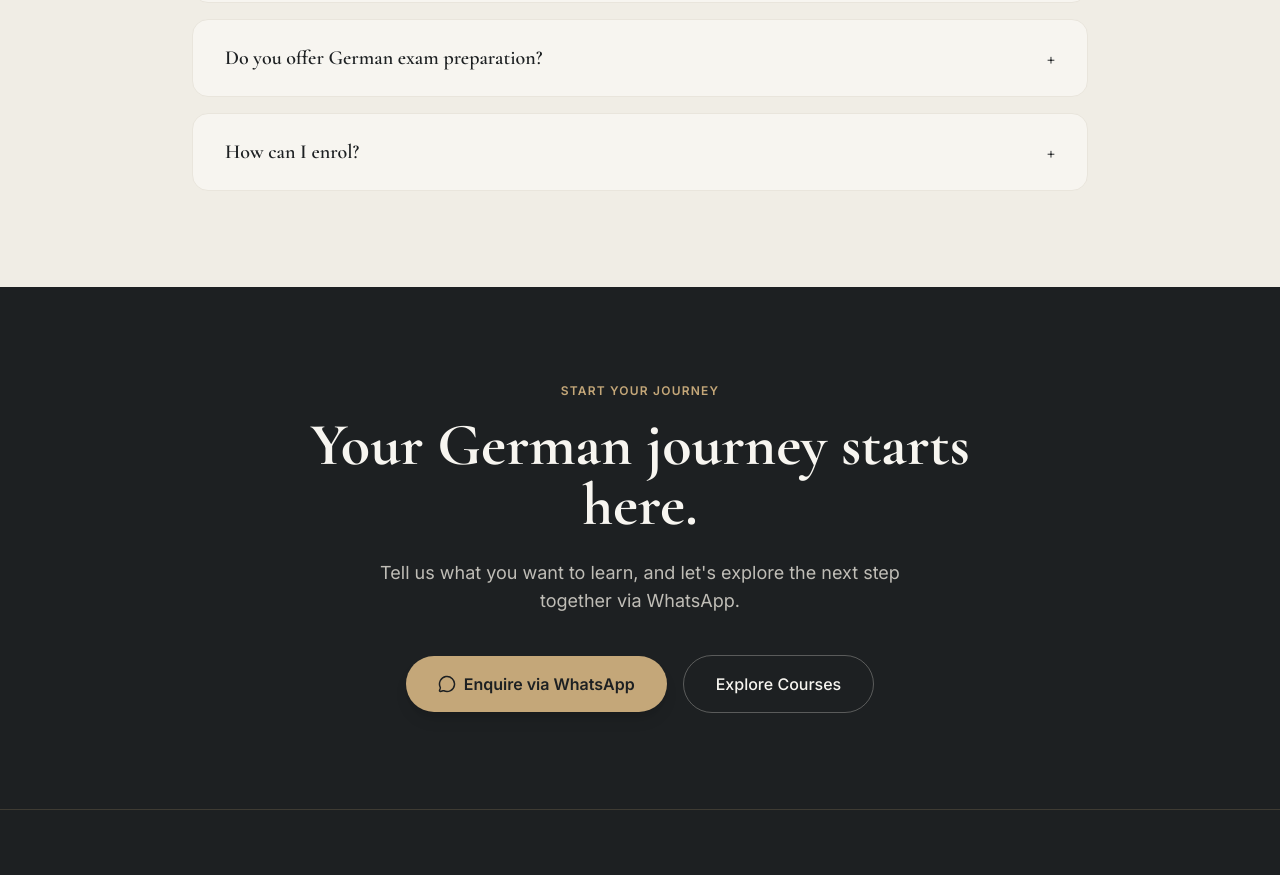
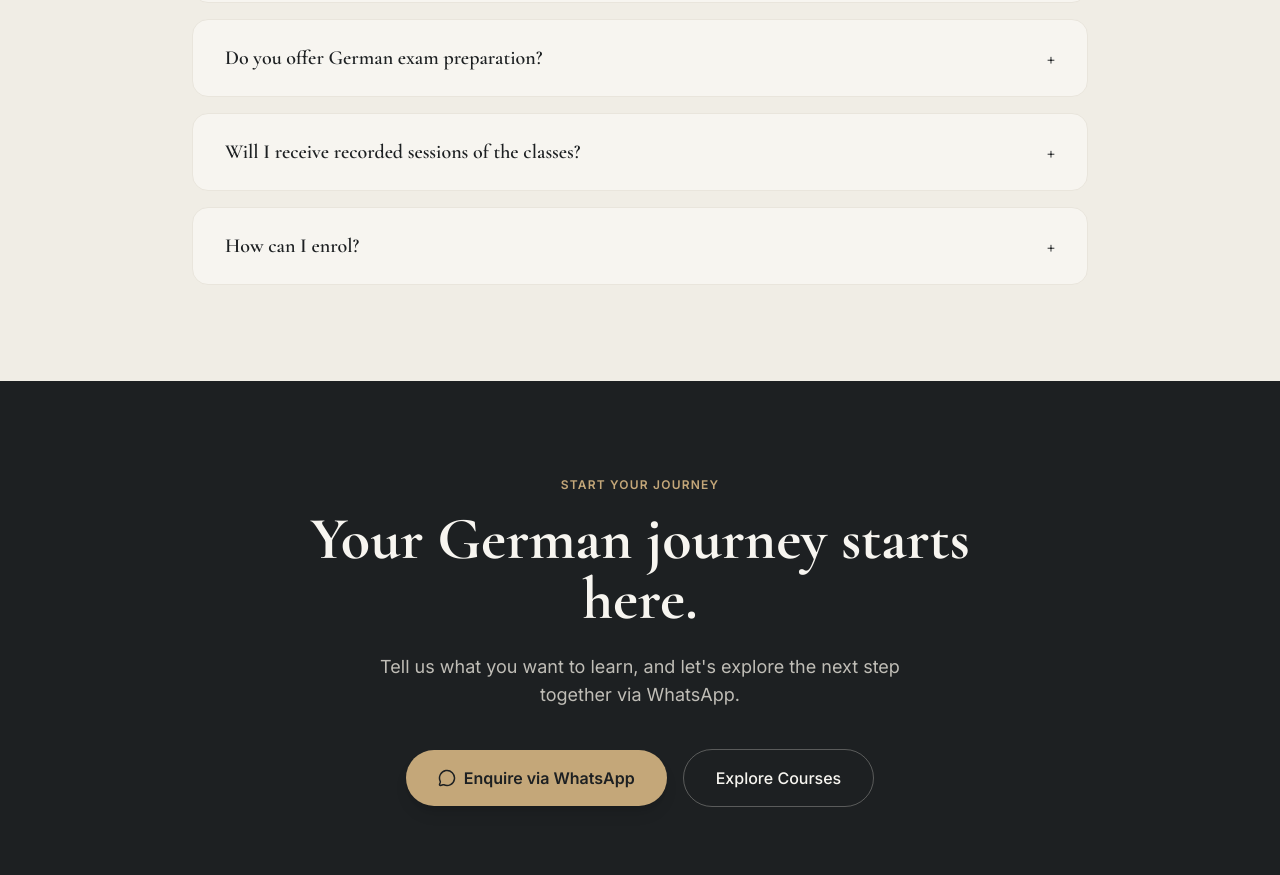
Before and after one commit to hia92373-dot/learning-panorama, a React (Vite) app: page / in a window 1280 px wide. Shown: the part 5100-5975 px from the top of the page. Built offline with nearby package versions, Linux system fonts and the light colour scheme.

Commit message:
Add FAQ about recorded sessions for absences, update enrolment FAQ
Co-Authored-By: Claude Opus 5.5 <noreply@anthropic.com>

```diff
--- a/src/App.jsx
+++ b/src/App.jsx
@@ -90,8 +90,12 @@ export default function App() {
       a: "Yes, our structured progression equips you with the grammar, vocabulary, and conversational fluency needed for standard Goethe or Telc examinations."
     },
     {
+      q: "Will I receive recorded sessions of the classes?",
+      a: "Recorded sessions are provided specifically for instances where a student is absent. We do not provide daily recordings for every session to encourage live interaction and consistent attendance."
+    },
+    {
       q: "How can I enrol?",
-      a: "Simply click 'Enquire Now' on any course or page to fill out our quick enquiry form, which connects you directly to our team via WhatsApp."
+      a: "Simply click 'Enquire Now' or 'Enquire via WhatsApp' on any course or page to connect directly with our team via WhatsApp for batch availability and registration details."
     }
   ];
 
```
